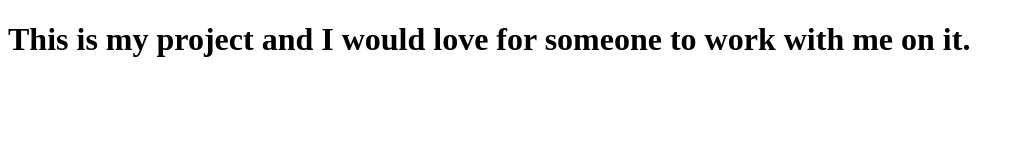
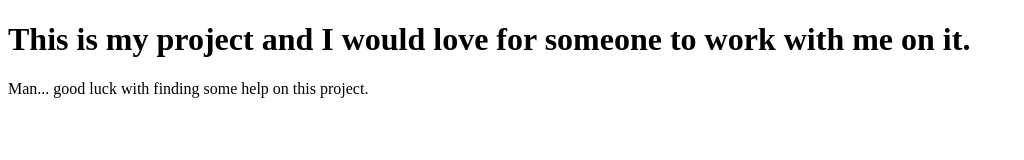
Before and after one commit to MattJRiley14/GitHubCollabOne, a plain HTML site: page index.html in a window 1280 px wide. Shown: the whole page, without its empty margins (0-1024 px from the left). Drawn offline with Linux system fonts and the light colour scheme.

Commit message:
added a p element to help Matt out

```diff
--- a/index.html
+++ b/index.html
@@ -9,5 +9,7 @@
 </head>
 <body>
   <h1>This is my project and I would love for someone to work with me on it.</h1>
+
+  <p>Man... good luck with finding some help on this project.</p>
 </body>
 </html>
```
